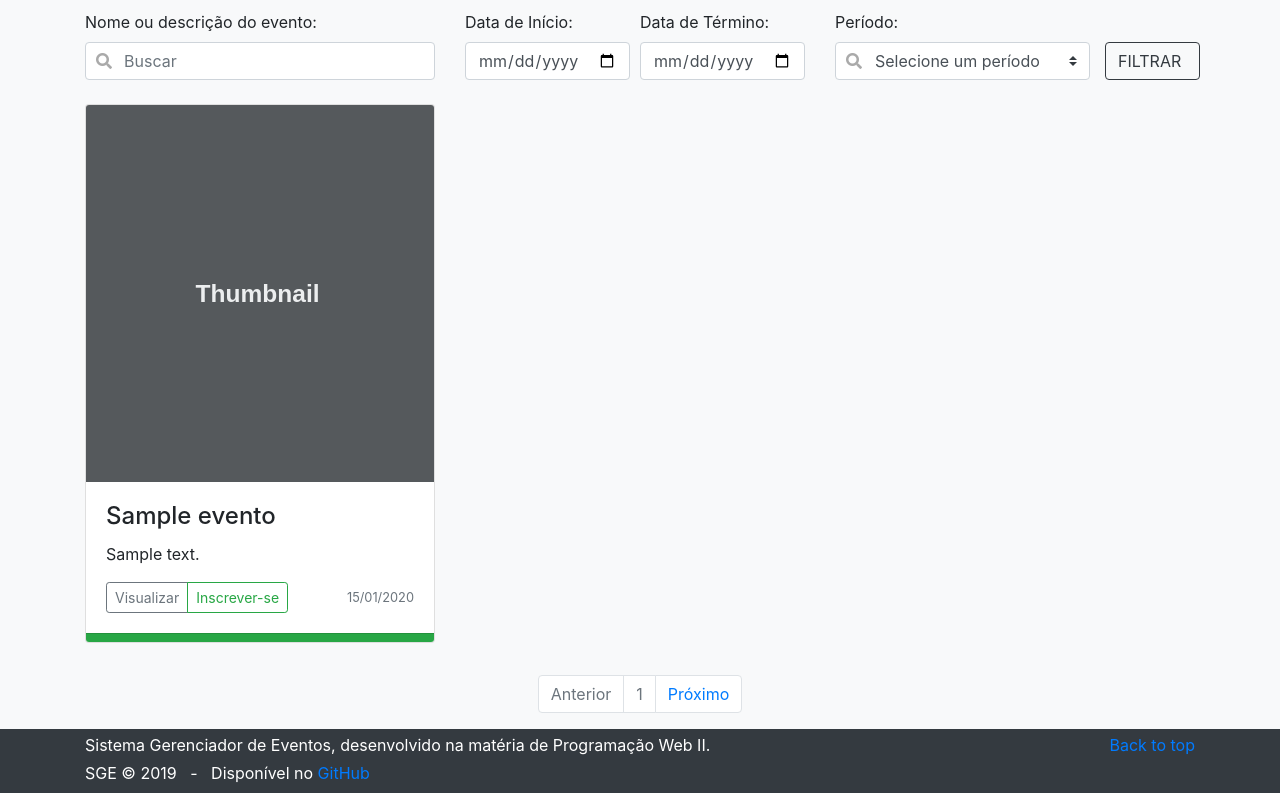
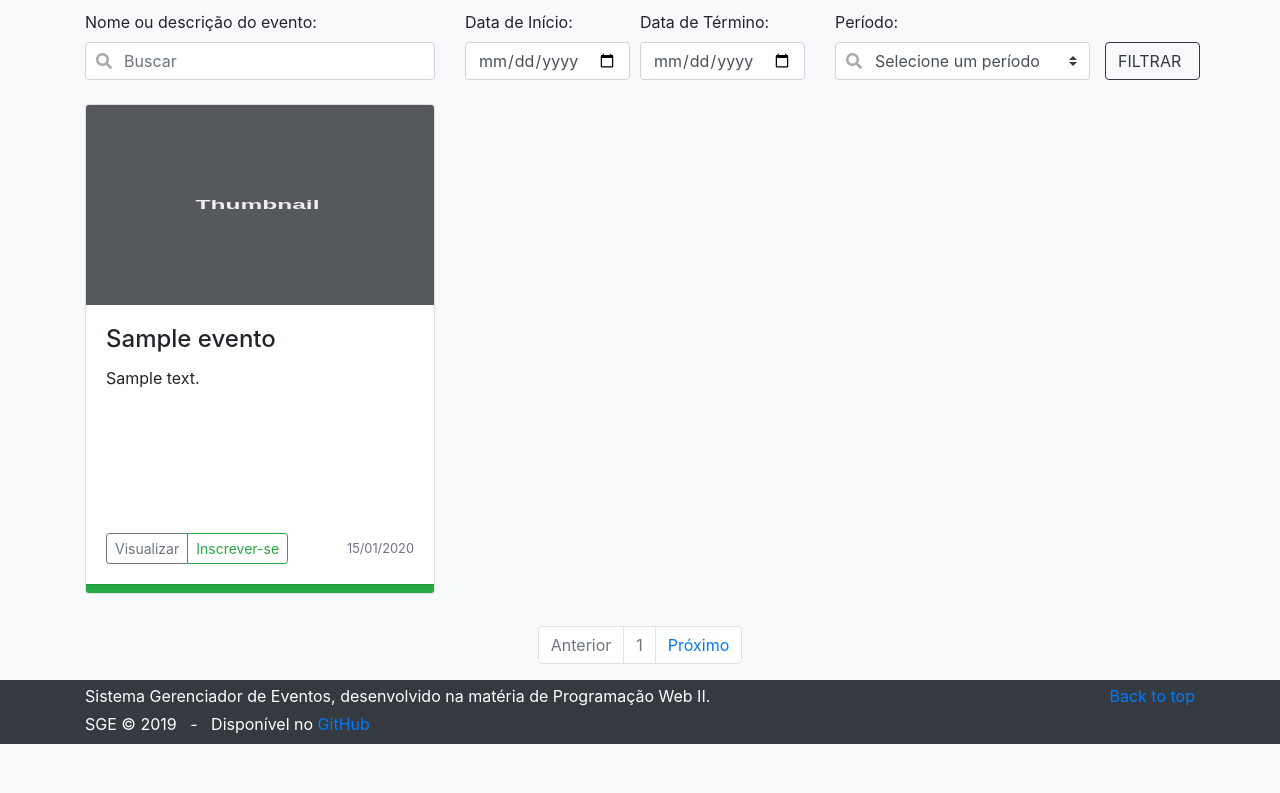
Before and after one commit to pwii-2019-1/pwii-projeto-pratico-2-2019-1-sge, a PHP site: page /public_html/index.php in a window 1280 px wide. Shown: the part 145-938 px from the top of the page. After the commit the page ends 889 px from the top, so only its background shows below. Run offline with PHP 8.4, Linux system fonts and the light colour scheme; tables that the repository leaves empty hold one stand-in row (values such as "Sample post"); classes that the project's autoload settings leave out are loaded by file name; some libraries are stand-ins or nearby versions.

Commit message:
Alteração do limite de tamanho dos card's

```diff
--- a/public_html/index.php
+++ b/public_html/index.php
@@ -83,12 +83,12 @@ $dados = $eventos->listarEventos($dados_eventos);
                 <?php if (count($dados['lista_eventos']) > 0) {
                     foreach ($dados['lista_eventos'] as $i => $evento) { ?>
 
-                    <div class="col-md-4">
+                    <div class="col-md-4" style="">
                         <div class="card mb-4 box-shadow">
-                            <img class="card-img-top" src="assets/imagens/default.svg" alt="Card image cap">
+                            <img class="card-img-top" src="assets/imagens/default.svg" style="height:200px"alt="Card image cap">
                             <div class="card-body">
                                 <h4 class="card-title"><?= $evento->nome ?></h4>
-                                <p class="card-text"><?= $evento->descricao ?></p>
+                                <p class="card-text" style="min-height:15ch; max-height: 15ch;"><?= (strlen($evento->descricao)<= 150) ? $evento->descricao : substr($evento->descricao,0, 150). "<a href='evento.php?evento_id={$evento->evento_id}'> Mostrar Mais</a>"?></p>
                                 <div class="d-flex justify-content-between align-items-center">
                                     <div class="btn-group">
                                         <a href="evento.php?evento_id=<?= $evento->evento_id ?>" class="btn btn-sm btn btn-outline-secondary">Visualizar</a>
```
